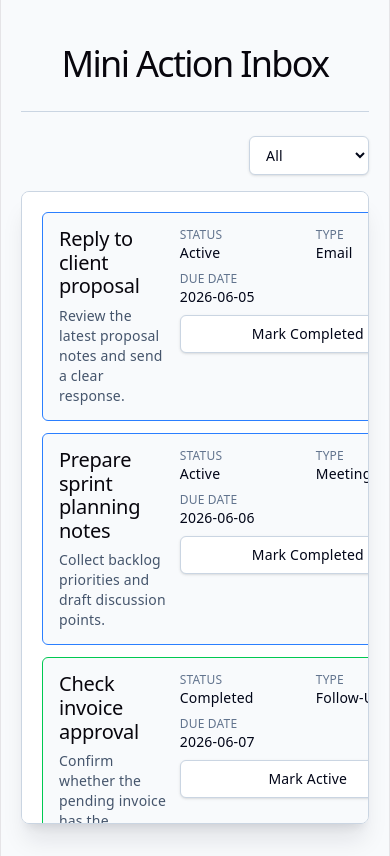
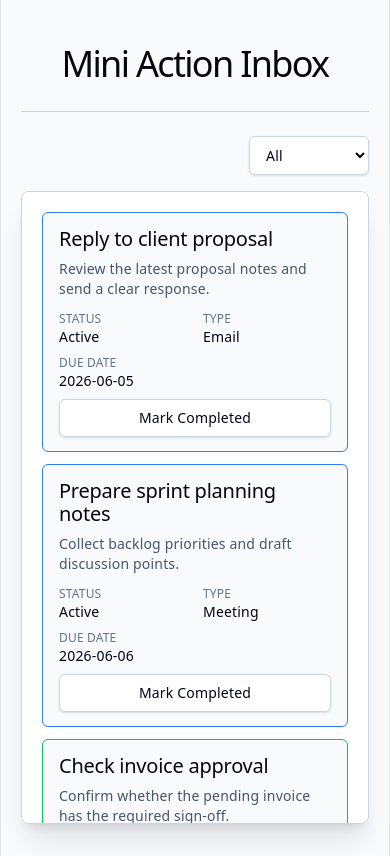
Before and after one commit to imaybeatree/MiniActionInbox, a React (Vite) app: page / in a window 390 px wide. Built offline with nearby package versions, Linux system fonts and the light colour scheme.

Commit message:
fixed mobile styling

```diff
--- a/src/ActionItem.tsx
+++ b/src/ActionItem.tsx
@@ -8,7 +8,7 @@ type ActionItemProps = {
 function ActionItemRow({ item, onToggleStatus }: ActionItemProps) {
   return (
     <li className={`rounded-md border bg-slate-50 px-4 py-3.5 text-left ${item.status === "active" ? "border-blue-500" : "border-green-500"}`}>
-      <div className="flex flex-row items-start justify-between gap-3">
+      <div className="flex flex-col gap-3 sm:flex-row sm:items-start sm:justify-between">
         <div className="min-w-0">
           <h2 className="m-0 text-base font-semibold text-slate-950">
             {item.title}
@@ -18,7 +18,7 @@ function ActionItemRow({ item, onToggleStatus }: ActionItemProps) {
           </p>
         </div>
 
-        <div className="grid min-w-64 grid-cols-2 gap-x-4 gap-y-2 text-sm">
+        <div className="grid w-full grid-cols-2 gap-x-4 gap-y-2 text-sm sm:w-auto sm:min-w-64">
           <div>
             <p className="text-xs uppercase text-slate-500">
               Status
```
